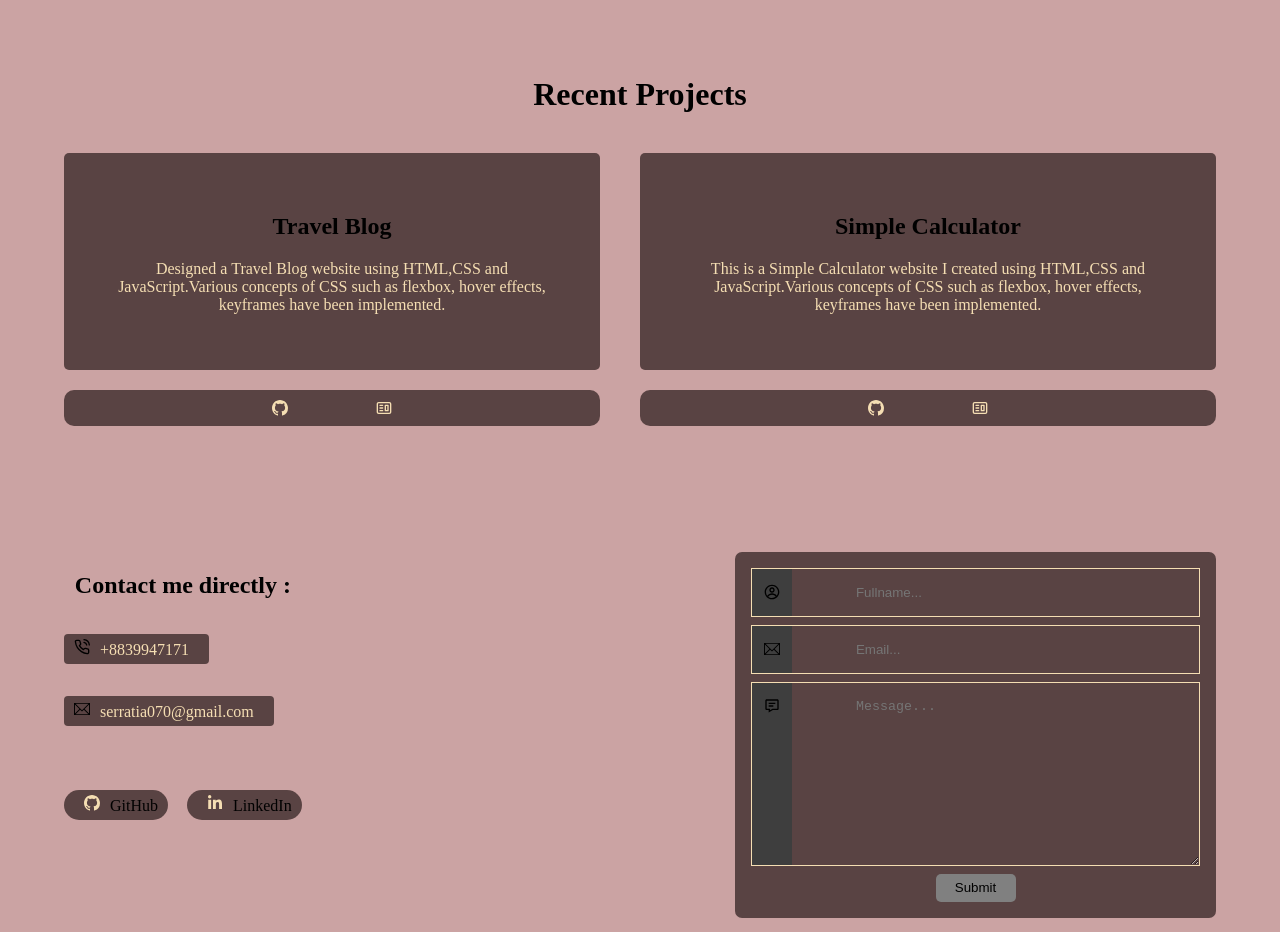
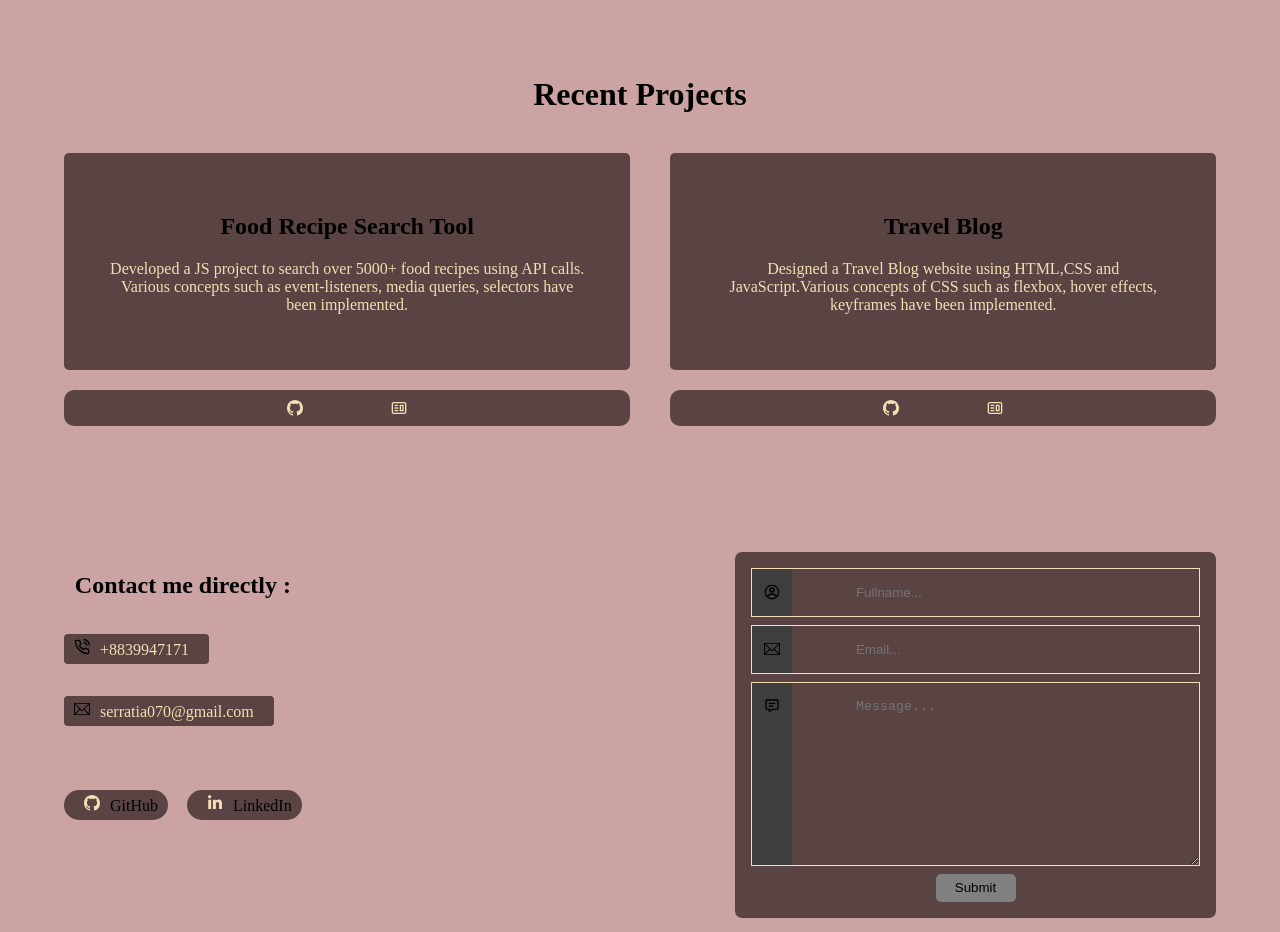
Before and after one commit to Sakshi050/my-portfolio, a React (Create React App) app: page / in a window 1280 px wide. Shown: the part 1160-2092 px from the top of the page. Built offline with nearby package versions, Linux system fonts and the light colour scheme.

Commit message:
changes in slide

```diff
--- a/src/components/Projects/projects.jsx
+++ b/src/components/Projects/projects.jsx
@@ -15,21 +15,21 @@ const projects = () => {
       </Zoom>
       <div className='proj'>
         <Fade right cascade>
+          <Slide triggerOnce direction='left'>
+          <span>
+            <Project title={"Food Recipe Search Tool"} desc={"Developed a JS project to search over 5000+ food recipes using API calls. Various concepts such as event-listeners, media queries, selectors have been implemented."} />
+            <span>
+              <a href="https://github.com/Sakshi050/food_search_api/"><BsGithub /></a>
+              <a href="https://sakshi050.github.io/food_search_api/"><CgWebsite /></a>
+            </span>
+          </span>
+        </Slide>
         <Slide triggerOnce direction='left'>
           <span>
             <Project title={"Travel Blog"} desc={"Designed a Travel Blog website using HTML,CSS and JavaScript.Various concepts of CSS such as flexbox, hover effects, keyframes have been implemented."} />
             <span>
               <a href="https://github.com/Sakshi050/Travel-blog"><BsGithub /></a>
               <a href="https://sakshi050.github.io/Travel-blog/"><CgWebsite /></a>
-            </span>
-          </span>
-        </Slide>
-        <Slide triggerOnce direction='left'>
-          <span>
-            <Project title={"Simple Calculator"} desc={"This is a Simple Calculator website I created using HTML,CSS and JavaScript.Various concepts of CSS such as flexbox, hover effects, keyframes have been implemented."} />
-            <span>
-              <a href="https://github.com/Sakshi050/calculator"><BsGithub /></a>
-              <a href="https://sakshi050.github.io/calculator/"><CgWebsite /></a>
             </span>
           </span>
         </Slide>
```
